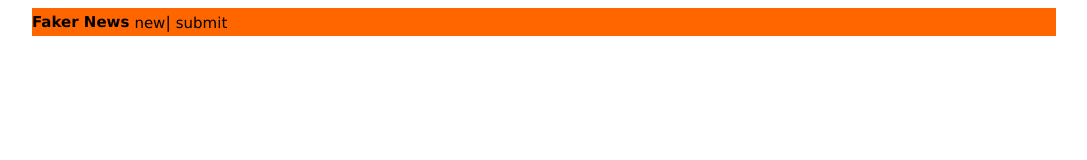
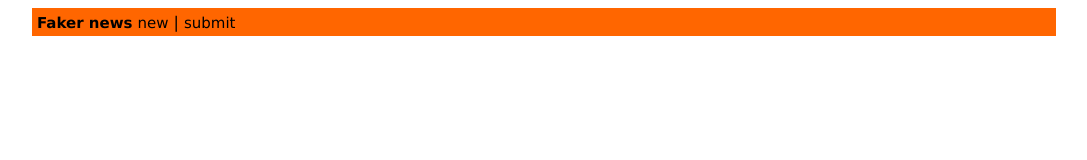
Before and after one commit to wtaylor45/hacker-news-clone, a React (Create React App) app: page / in a window 1280 px wide. Shown: the top 160 px of the page, without its empty margins (96-1183 px from the left). Built offline with nearby package versions, Linux system fonts and the light colour scheme.

Commit message:
Fixed header

```diff
--- a/src/presentational/Header.js
+++ b/src/presentational/Header.js
@@ -25,7 +25,6 @@ export const Header = ({title}) => {
 
     return (
         <Div>
-            <Title>{title}</Title>
             <NavBar pages={pages} />
         </Div>
     )
--- a/src/presentational/NavBar.js
+++ b/src/presentational/NavBar.js
@@ -2,8 +2,13 @@ import React from 'react';
 import styled from 'styled-components';
 
 const Nav = styled.nav`
-    display: flex;
-    flex-direction: row;
+    /* display: flex;
+    flex-direction: row; */
+`
+
+const Li = styled.li`
+    display: inline-block;
+    height: 100%;
 `
 
 const NavItem = styled.a`
@@ -15,10 +20,13 @@ const NavItem = styled.a`
 
 export const NavBar = ({pages}) =>
     <Nav>
-        {pages.map((page, i) =>
-            <div>
-                <NavItem key={i} href={page.href}>{page.name}</NavItem>
-                { i === pages.length-1 ? '' : '|' }
-            </div>
-        )}
+        <Li>
+            <b><NavItem href="/">Faker news</NavItem></b>
+        </Li>
+        <Li>
+            <NavItem href="/new">new</NavItem> |
+        </Li>
+        <Li>
+            <NavItem href="/submit">submit</NavItem>
+        </Li>
     </Nav>
--- a/src/presentational/Title.js
+++ b/src/presentational/Title.js
@@ -3,7 +3,7 @@ import styled from 'styled-components';
 
 const Text = styled.div`
     font-size: 15px;
-    font-weight: 600;
+    font-weight: 500;
 `
 
 export const Title = ({children}) =>
```
